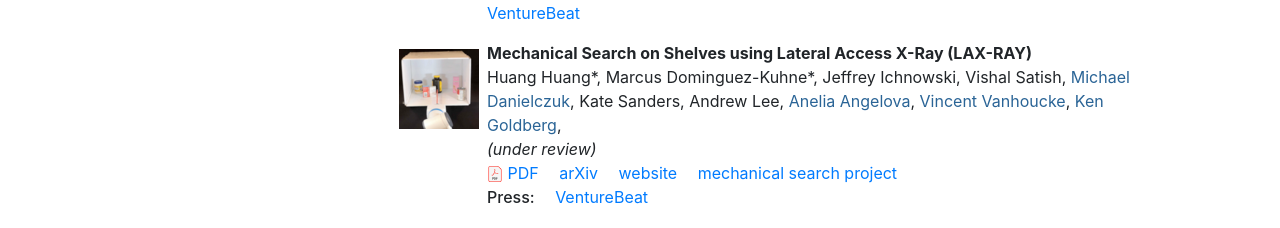
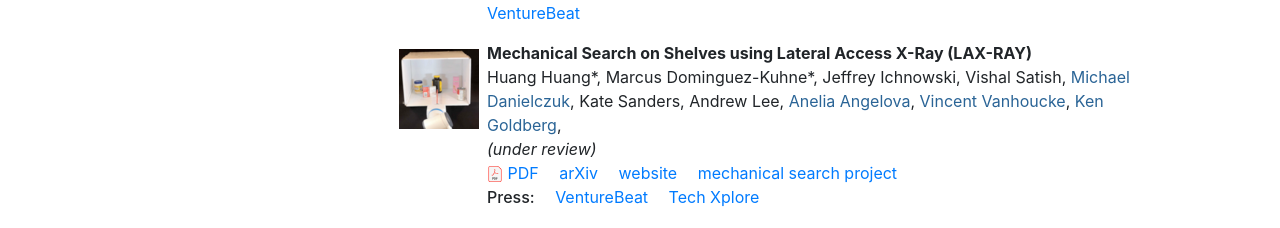
Before and after one commit to jeffi/jeffi.github.io, a plain HTML site: page index.html in a window 1280 px wide. Shown: the part 523-751 px from the top of the page. Drawn offline with nearby package versions, Linux system fonts and the light colour scheme.

Commit message:
Added press link

```diff
--- a/index.html
+++ b/index.html
@@ -150,6 +150,7 @@
                   <div class="press">
                     <span class="press">Press:</span>
                     <a href="https://venturebeat.com/2020/11/26/robotics-researchers-propose-ai-that-locates-items-on-shelves-and-moves-objects-without-tipping-them/amp/?__twitter_impression=true">VentureBeat</a>
+                    <a href="https://techxplore.com/news/2020-11-ai-items-constricted-regions.html">Tech Xplore</a>
                   </div>
                 </li>
                 <li class="kurenkov2020hms">
```
